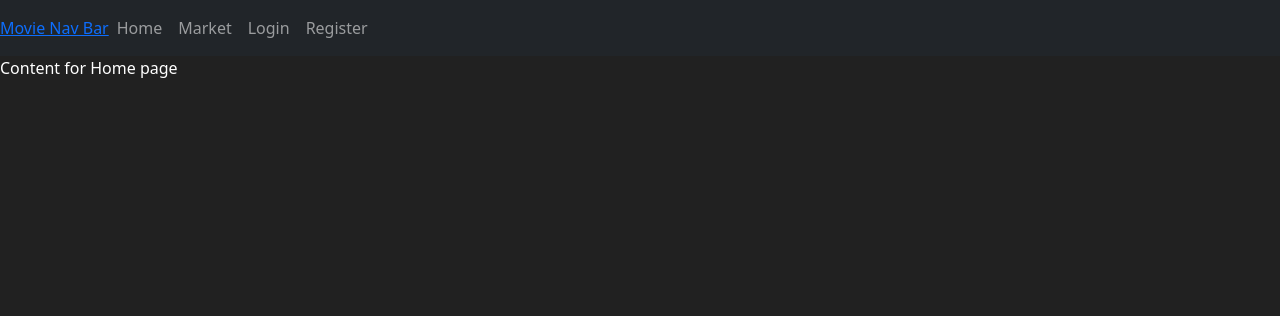
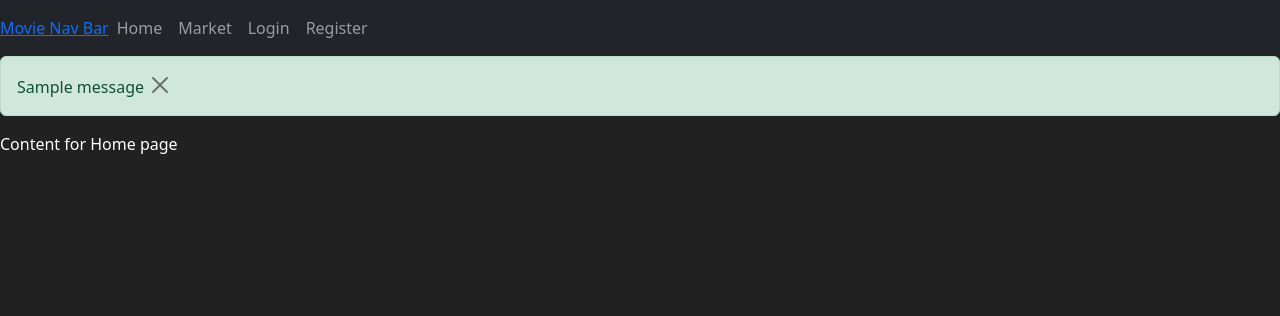
Before and after one commit to K4KarolE/Learning_Flask, a Flask app: page / in a window 1280 px wide. Shown: the top 316 px of the page. Run offline with Flask 3, Linux system fonts and the light colour scheme; one stand-in notice (Sample message) is shown.

Commit message:
alert messages-bootstrap version syntax fix

```diff
--- a/market/routes.py
+++ b/market/routes.py
@@ -2,6 +2,7 @@ from market import app
 from flask import render_template
 from flask import redirect
 from flask import url_for
+from flask import flash     # error messages
 
 from market.models import Item
 from market.models import User
@@ -32,5 +33,5 @@ def register_page():
         return redirect(url_for('market_page'))
     if form.errors != {}: # no validationn errors -> errors dictionary is empty
         for error_message in form.errors.values():
-            print(f'Error occurred: {error_message}')
+            flash(f'Error occurred: {error_message}', category='danger')
     return render_template('register.html', form=form)
--- a/market/templates/base.html
+++ b/market/templates/base.html
@@ -33,11 +33,23 @@
             </ul>
         </div>
     </nav>
+    {% with messages = get_flashed_messages(with_categories=true) %}
+        {% if messages %}
+            {% for category, message in messages %}
+                <div class="alert alert-{{ category }}">
+                    {{ message }}
+                    <button type="button" class="btn-close" data-bs-dismiss="alert" aria-label="Close"></button>
+                </div>
+                {% endfor %}
+            {% endif %}
+        {% endwith %}
     {% block content %}
 
     {% endblock %}
-
-    <script src="https://cdn.jsdelivr.net/npm/bootstrap@5.2.3/dist/js/bootstrap.bundle.min.js" integrity="sha384-kenU1KFdBIe4zVF0s0G1M5b4hcpxyD9F7jL+jjXkk+Q2h455rYXK/7HAuoJl+0I4" crossorigin="anonymous"></script>
+    <!-- <script src='https://kit.fontawesome.com/a076d05399.js'></script>
+    <script src="https://code.jquery.com/jquery-3.5.1.slim.min.js" integrity="sha384-DfXdz2htPH0lsSSs5nCTpuj/zy4C+OGpamoFVy38MVBnE+IbbVYUew+OrCXaRkfj" crossorigin="anonymous"></script>    -->
+    <!-- <script src="https://cdn.jsdelivr.net/npm/@popperjs/core@2.11.6/dist/umd/popper.min.js" integrity="sha384-oBqDVmMz9ATKxIep9tiCxS/Z9fNfEXiDAYTujMAeBAsjFuCZSmKbSSUnQlmh/jp3" crossorigin="anonymous"></script> -->
+    <script src="https://cdn.jsdelivr.net/npm/bootstrap@5.2.3/dist/js/bootstrap.min.js" integrity="sha384-cuYeSxntonz0PPNlHhBs68uyIAVpIIOZZ5JqeqvYYIcEL727kskC66kF92t6Xl2V" crossorigin="anonymous"></script>
   </body>
   <style>
     body {
```
